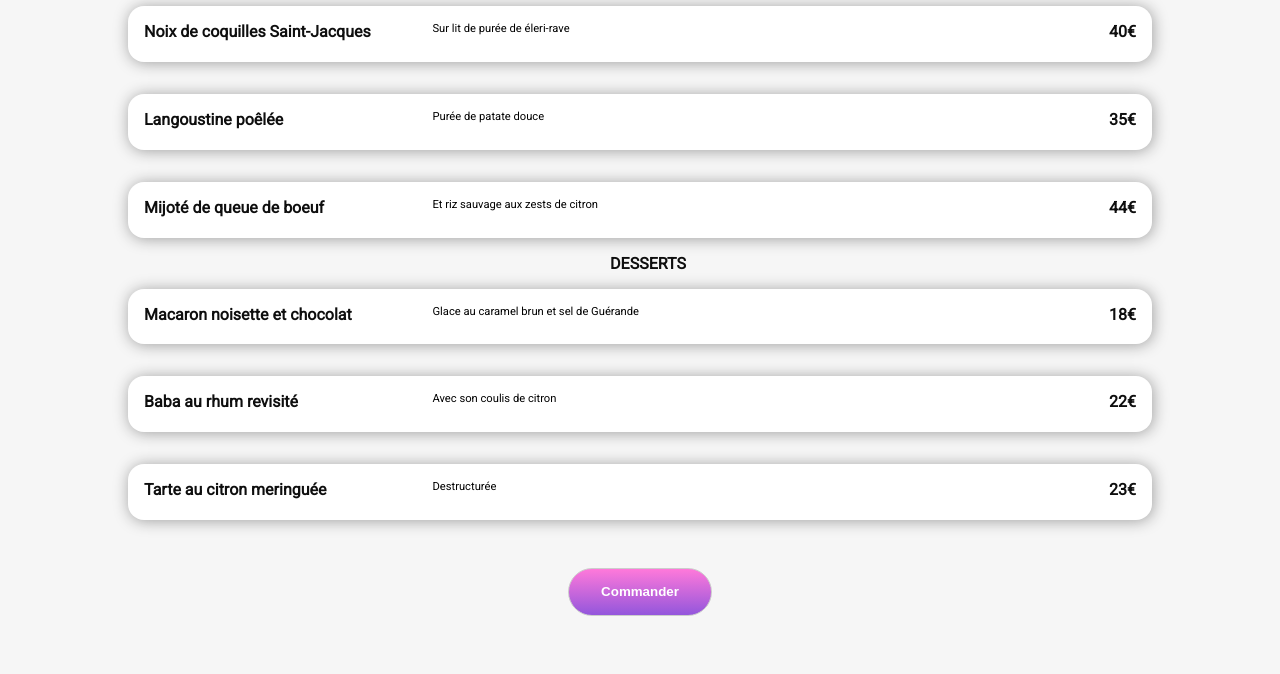
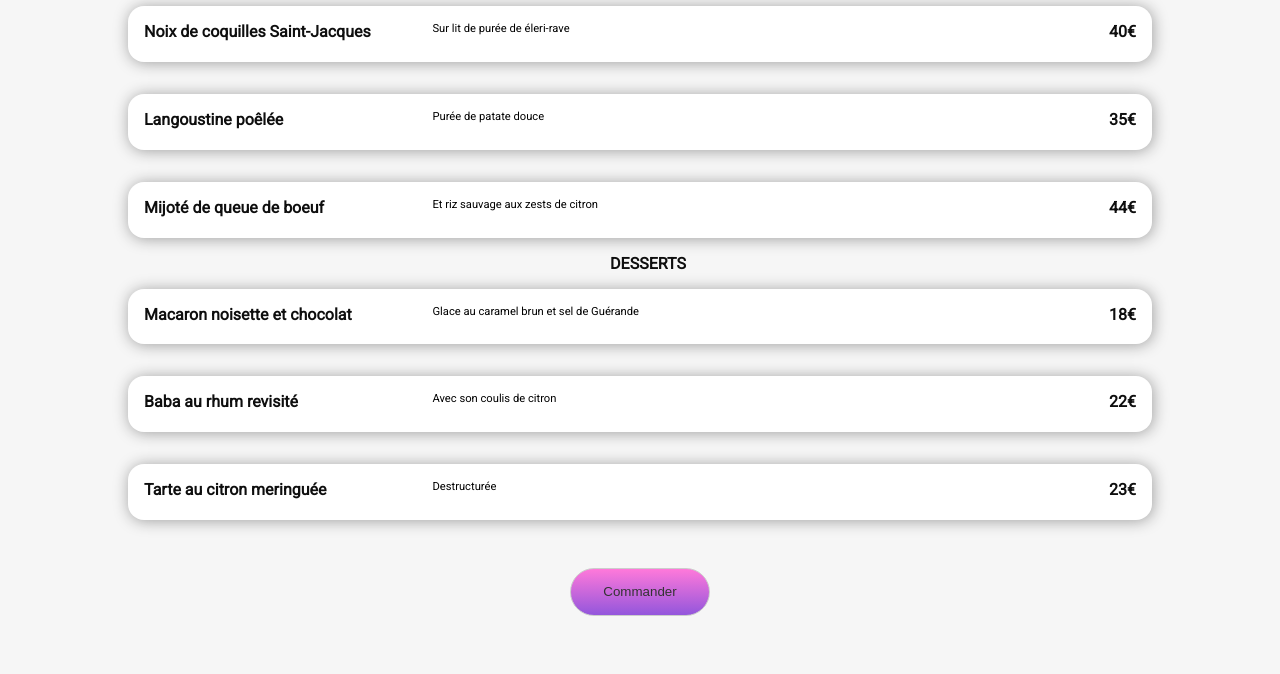
Before and after one commit to John-Gate/JeanchristianBarriere_3_26102020, a website: page menu-lanoteenchantee.html in a window 1280 px wide. Shown: the part 746-1420 px from the top of the page. Drawn offline with Linux system fonts and the light colour scheme; a web font is replaced by a local one.

Commit message:
Premier final

```diff
--- a/menu-lanoteenchantee.html
+++ b/menu-lanoteenchantee.html
@@ -213,7 +213,7 @@
       </article>
           </section>
           <button type="button" class="button">
-            <p class="button-rechercher">Commander</p>
+            <span class="button-rechercher">Commander</span>
           </button>
     </section>
   </main>
```
Also changed, not shown: menu-lapalettedugout.html (+1 -1 lines), menu-ledelicedessens.html (+1 -1 lines).
